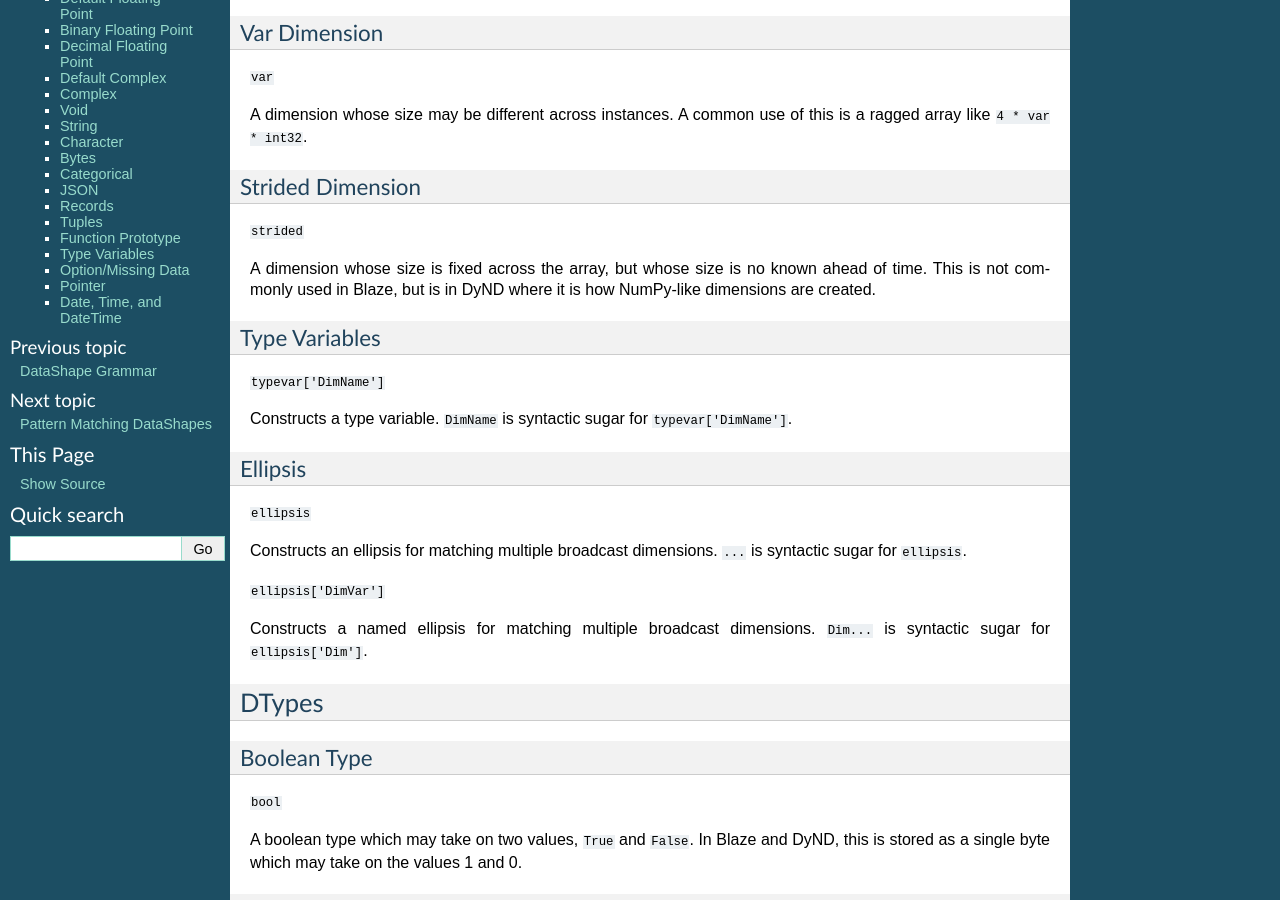
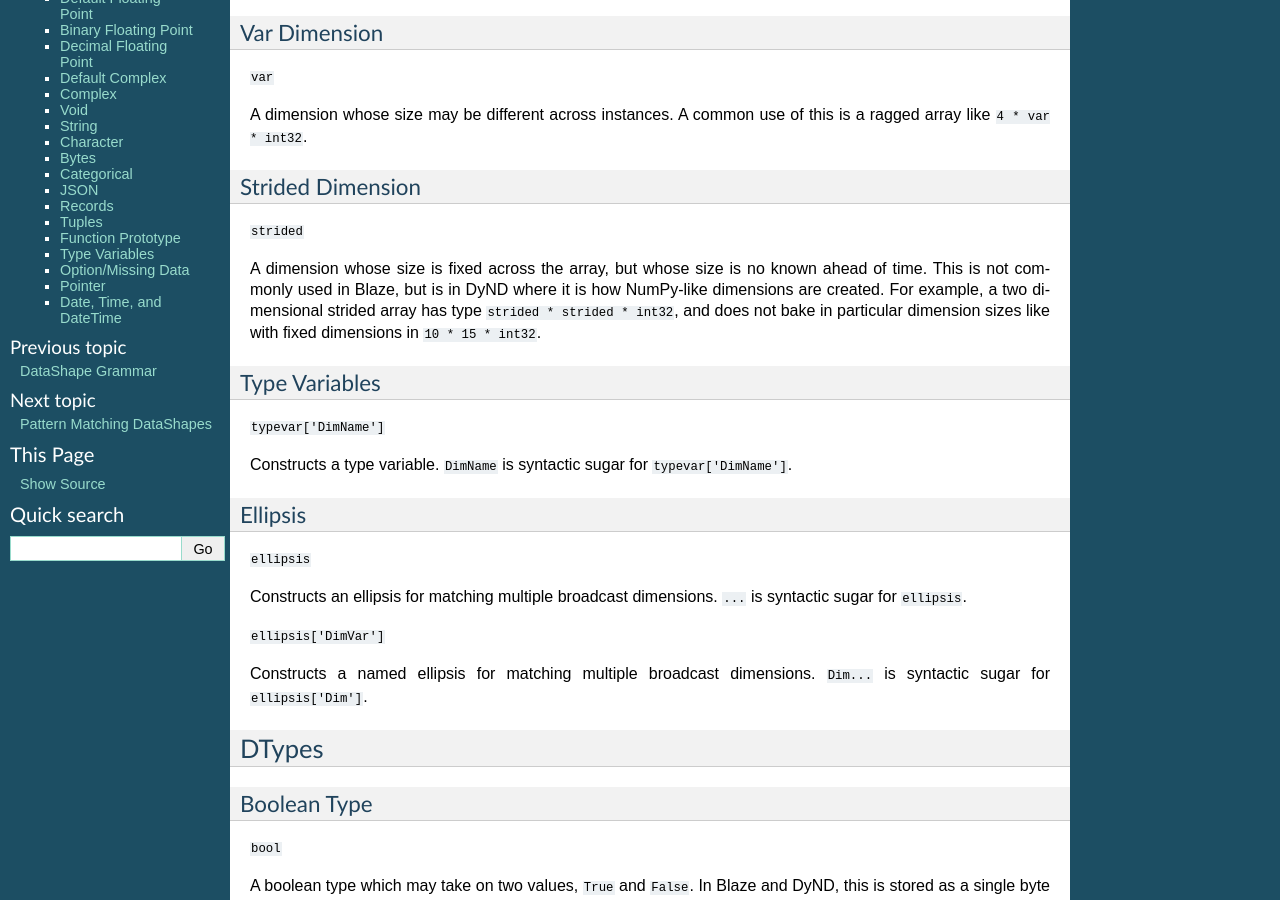
Before and after one commit to blaze/datashape, a Sphinx documentation site: the page built from docs/source/types.rst, in a window 1280 px wide and 900 px high, scrolled down 372 px. Built offline with Sphinx 7.4.7, drawn with Linux system fonts in a browser that asks for light colours; pages that are not in the unit, such as notebooks, are missing from menus.

Commit message:
Add an example to the strided dimension description

```diff
--- a/docs/source/types.rst
+++ b/docs/source/types.rst
@@ -36,6 +36,9 @@ Strided Dimension
 A dimension whose size is fixed across the array, but whose
 size is no known ahead of time. This is not commonly used in Blaze,
 but is in DyND where it is how NumPy-like dimensions are created.
+For example, a two dimensional strided array has type
+``strided * strided * int32``, and does not bake in particular
+dimension sizes like with fixed dimensions in ``10 * 15 * int32``.
 
 Type Variables
 --------------
```
